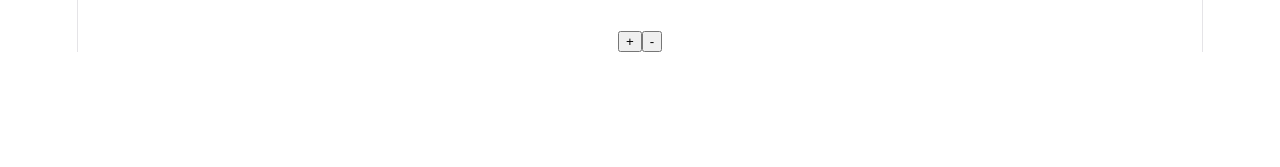
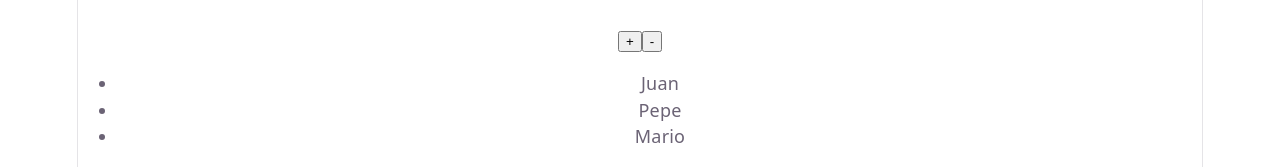
Before and after one commit to julietainsaurraldegm2/React-bootcamp-Julieta, a React (Vite) app in the folder react-bootcamp-Julieta/: page / in a window 1280 px wide. Shown: the part 1040-1207 px from the top of the page. Before the commit the page ends 1092 px from the top, so only its background shows below. Built offline with nearby package versions, Linux system fonts and the light colour scheme.

Commit message:
feat: add NameList component to display a list of names

```diff
--- a/react-bootcamp-Julieta/src/App.tsx
+++ b/react-bootcamp-Julieta/src/App.tsx
@@ -4,6 +4,7 @@ import Counter from './Class 4/Lesson_01/Contador'
 import Post from './Class 3/Post'
 import TrafficLight from './Class 4/TrafficLight'
 import StockWarning from './Class 4/Stock'
+import NameList from './Class 4/Nombres'
 
 function App() {
 
@@ -14,6 +15,7 @@ function App() {
     <Post/>
     <TrafficLight/>
     <StockWarning/>
+    <NameList/>
     </>
   )
 }
--- /dev/null
+++ b/react-bootcamp-Julieta/src/Class 4/Nombres.tsx
@@ -0,0 +1,25 @@
+interface Names {
+    id: number;
+    name: string;
+}
+
+function NameList() {
+
+    const names: Names[] = [
+        { id: 1, name: "Juan" },
+        { id: 2, name: "Pepe" },
+        { id: 3, name: "Mario" }
+    ];
+
+    return (
+        <ul>
+            {names.map((name) => (
+            <li key={name.id}>
+            {name.name}
+            </li>
+            ))}
+        </ul>
+    );
+}
+
+export default NameList;
```
